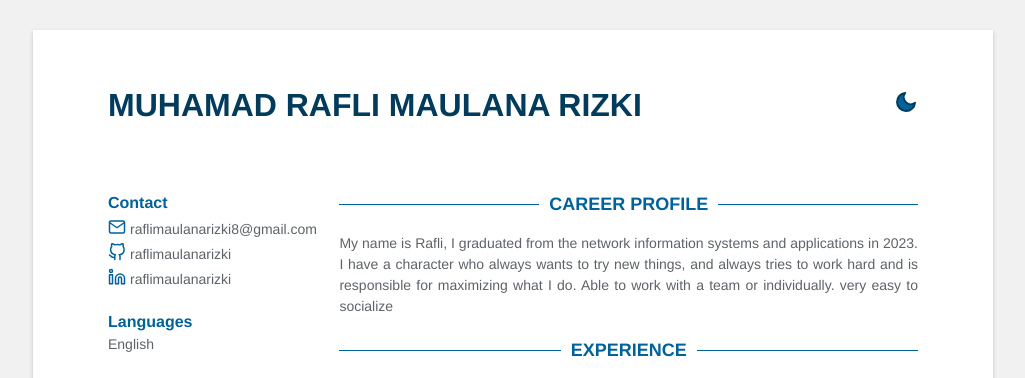
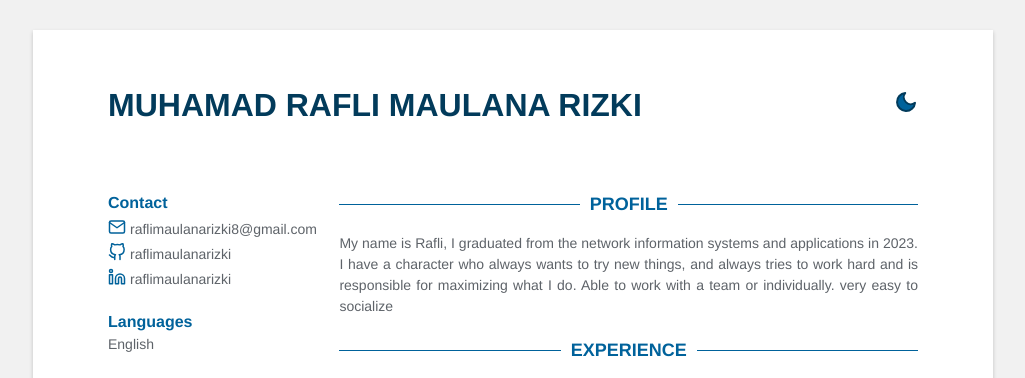
Before and after one commit to raflimaulanarizki/cv, a Jekyll site: the page built from index.html, in a window 1280 px wide. Shown: the top 378 px of the page, without its empty margins (127-1152 px from the left). Built offline with Jekyll 4.4.1, drawn with Linux system fonts in a browser that asks for light colours.

Commit message:
Update career-profile.html

```diff
--- a/_includes/career-profile.html
+++ b/_includes/career-profile.html
@@ -1,7 +1,7 @@
 {% assign profile = site.data.data.profile %}
 {% if profile %}
 <section class="career-profile">
-    <h2 class="title">Career Profile</h2>
+    <h2 class="title">Profile</h2>
     <div class="details">{{profile}}</div>
 </section>
 {% endif %}
```
